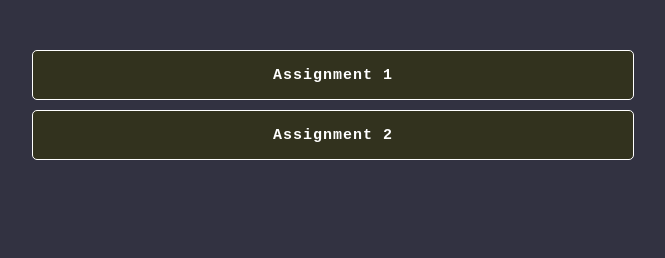
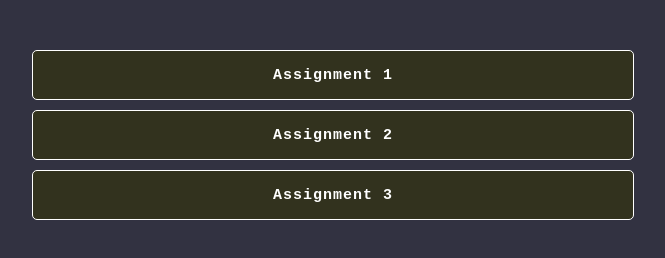
Before and after one commit to JakeLandowski/JavaWork2, a plain HTML site: page index.htm in a window 1280 px wide. Shown: the whole page, without its empty margins (327-992 px from the left). Drawn offline with Linux system fonts and the light colour scheme.

Commit message:
Updated javadocs web index

```diff
--- a/index.htm
+++ b/index.htm
@@ -51,6 +51,7 @@
     <ul>
         <li><a href="assn1" target="_blank"><button>Assignment 1</button></a></li>
         <li><a href="assn2" target="_blank"><button>Assignment 2</button></a></li>
+        <li><a href="assn3" target="_blank"><button>Assignment 3</button></a></li>
     </ul>
 </body>
 </html>
```
